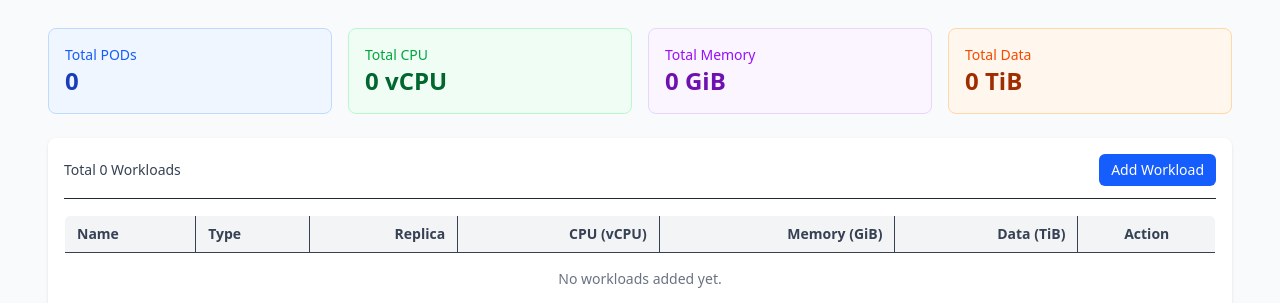
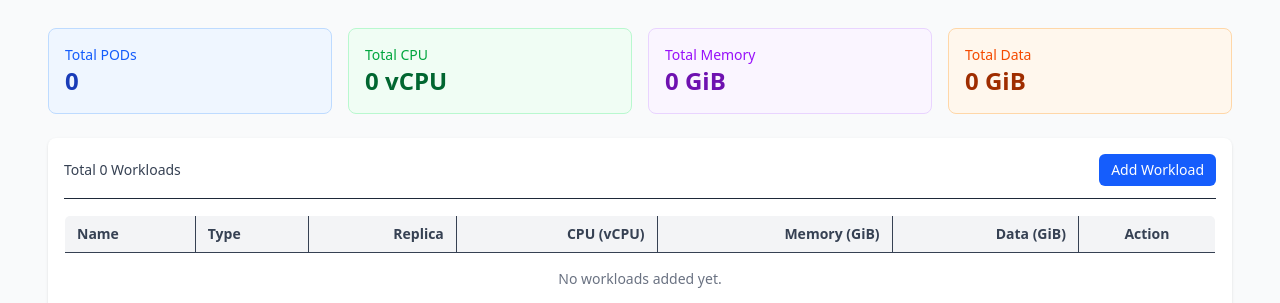
Before and after one commit to mossZmossZ/Nutanix-NKP-Sizer, a React (Vite) app: page / in a window 1280 px wide. Shown: the part 274-577 px from the top of the page. Built offline with nearby package versions, Linux system fonts and the light colour scheme.

Commit message:
Update SolutionPage and WorkloadPage components
Modified src/components/SolutionPage.jsx and src/components/WorkloadPage.jsx. See diff for details of logic or UI changes.

```diff
--- a/src/components/SolutionPage.jsx
+++ b/src/components/SolutionPage.jsx
@@ -12,7 +12,7 @@ const WORKLOAD_CLUSTER_MAPPING = {
 }
 
 export default function SolutionPage({ onResetProjectName = () => {} }) {
-  const [license, setLicense] = useState("Start")
+  const [license, setLicense] = useState("starter")
   const [selectedCluster, setSelectedCluster] = useState("Production")
   const [hardwareData, setHardwareData] = useState([])
   const [growthData, setGrowthData] = useState([])
@@ -54,7 +54,7 @@ export default function SolutionPage({ onResetProjectName = () => {} }) {
       try {
         setLicense(JSON.parse(savedLicense))
       } catch {
-        setLicense("Start")
+        setLicense("Starter")
       }
     }
 
@@ -164,13 +164,13 @@ export default function SolutionPage({ onResetProjectName = () => {} }) {
     const cpuUsage = hardwareTotals.vcpus > 0 ? Math.min((workloadData.cpu / hardwareTotals.vcpus) * 100, 100) : 0
     const memUsage = hardwareTotals.memory > 0 ? Math.min((workloadData.memory / hardwareTotals.memory) * 100, 100) : 0
     const dataUsage =
-      hardwareTotals.disk > 0 ? Math.min((workloadData.data / (hardwareTotals.disk / 1000)) * 100, 100) : 0
+      hardwareTotals.disk > 0 ? Math.min((workloadData.data / hardwareTotals.disk) * 100, 100) : 0
 
     return {
       pod: { usage: Math.round(podUsage), name: "Containers", total: workloadData.pods },
-      cpu: { usage: Math.round(cpuUsage), name: "Processing", total: workloadData.cpu },
-      ram: { usage: Math.round(memUsage), name: "Memory", total: workloadData.memory },
-      data: { usage: Math.round(dataUsage), name: "Storage", total: workloadData.data },
+      cpu: { usage: Math.round(cpuUsage), name: "Processing", used: workloadData.cpu, total: hardwareTotals.vcpus },
+      ram: { usage: Math.round(memUsage), name: "Memory", used: workloadData.memory, total: hardwareTotals.memory },
+      data: { usage: Math.round(dataUsage), name: "Storage (GiB)", used: workloadData.data, total: hardwareTotals.disk },
     }
   }
 
@@ -220,7 +220,7 @@ export default function SolutionPage({ onResetProjectName = () => {} }) {
       localStorage.clear()
       setHardwareData([])
       setGrowthData([])
-      setLicense("Start")
+      setLicense("Starter")
 
       onResetProjectName();
 
@@ -241,7 +241,7 @@ export default function SolutionPage({ onResetProjectName = () => {} }) {
       title: "Modify License",
       input: "select",
       inputOptions: {
-        Start: "Start",
+        Starter: "Starter",
         Pro: "Pro",
         Ultimate: "Ultimate",
       },
@@ -517,10 +517,26 @@ export default function SolutionPage({ onResetProjectName = () => {} }) {
   }
 
   const CircularGauge = ({ data, label }) => {
-    const isHealthy = data.usage <= 80
+    // Gauge color logic: green <=60, yellow >60-80, red >80
+    let colorClass = "text-green-500"
+    let dotClass = "bg-green-500"
+    if (data.usage > 80) {
+      colorClass = "text-red-500"
+      dotClass = "bg-red-500"
+    } else if (data.usage > 60) {
+      colorClass = "text-yellow-400"
+      dotClass = "bg-yellow-400"
+    }
     const circumference = 2 * Math.PI * 45
     const strokeDasharray = circumference
     const strokeDashoffset = animateGauges ? circumference - (data.usage / 100) * circumference : circumference
+
+    let centerValue
+    if (label === "POD") {
+      centerValue = data.total
+    } else {
+      centerValue = `${data.used ?? 0}/${data.total ?? 0}`
+    }
 
     return (
       <div className="flex flex-col items-center p-4 group cursor-pointer">
@@ -544,14 +560,14 @@ export default function SolutionPage({ onResetProjectName = () => {} }) {
               fill="transparent"
               strokeDasharray={strokeDasharray}
               strokeDashoffset={strokeDashoffset}
-              className={`transition-all duration-2000 ease-out ${isHealthy ? "text-green-500" : "text-red-500"}`}
+              className={`transition-all duration-2000 ease-out ${colorClass}`}
               strokeLinecap="round"
             />
           </svg>
           <div className="absolute inset-0 flex items-center justify-center">
             <div className="text-center">
-              <div className={`w-3 h-3 rounded-full mx-auto mb-1 ${isHealthy ? "bg-green-500" : "bg-red-500"}`}></div>
-              <div className="text-sm font-semibold">{label === "POD" ? data.total : `${data.usage}%`}</div>
+              <div className={`w-3 h-3 rounded-full mx-auto mb-1 ${dotClass}`}></div>
+              <div className="text-sm font-semibold">{centerValue}</div>
             </div>
           </div>
         </div>
@@ -642,7 +658,6 @@ export default function SolutionPage({ onResetProjectName = () => {} }) {
           </div>
           <div className="text-sm text-gray-600">
             License Cores: <span className="font-semibold text-purple-600">{licenseCores} cores</span>
-            <span className="text-xs text-gray-500 ml-2">(from all Worker nodes)</span>
           </div>
         </div>
       </div>
@@ -657,12 +672,16 @@ export default function SolutionPage({ onResetProjectName = () => {} }) {
             <CircularGauge data={sizingData.pod} label="POD" />
             <CircularGauge data={sizingData.cpu} label="CPU" />
             <CircularGauge data={sizingData.ram} label="RAM" />
-            <CircularGauge data={sizingData.data} label="DATA" />
+            <CircularGauge data={sizingData.data} label="DATA (GiB)" />
           </div>
           <div className="flex items-center justify-center space-x-6 text-sm mb-4">
             <div className="flex items-center space-x-2">
               <div className="w-3 h-3 bg-red-500 rounded-full"></div>
               <span className="text-gray-600">Over Capacity</span>
+            </div>
+            <div className="flex items-center space-x-2">
+              <div className="w-3 h-3 bg-yellow-400 rounded-full"></div>
+              <span className="text-gray-600">Warning Capacity</span>
             </div>
             <div className="flex items-center space-x-2">
               <div className="w-3 h-3 bg-green-500 rounded-full"></div>
@@ -753,8 +772,8 @@ export default function SolutionPage({ onResetProjectName = () => {} }) {
                   <th className="px-3 py-2 border text-center">Worker Nodes</th>
                   <th className="px-3 py-2 border text-center">Reserved</th>
                   <th className="px-3 py-2 border text-right">Total vCPUs</th>
-                  <th className="px-3 py-2 border text-right">Total Memory</th>
-                  <th className="px-3 py-2 border text-right">Total Disk</th>
+                  <th className="px-3 py-2 border text-right">Total Memory (GB)</th>
+                  <th className="px-3 py-2 border text-right">Total Disk (GiB)</th>
                   <th className="px-3 py-2 border text-center">Actions</th>
                 </tr>
               </thead>
--- a/src/components/WorkloadPage.jsx
+++ b/src/components/WorkloadPage.jsx
@@ -258,7 +258,7 @@ export default function WorkloadPage({ onResetProjectName = () => {} }) {
         </div>
         <div className="bg-orange-50 border border-orange-200 rounded-lg p-4">
           <div className="text-sm font-medium text-orange-600">Total Data</div>
-          <div className="text-2xl font-bold text-orange-800">{totals.data} TiB</div>
+          <div className="text-2xl font-bold text-orange-800">{totals.data} GiB</div>
         </div>
       </div>
 
@@ -283,7 +283,7 @@ export default function WorkloadPage({ onResetProjectName = () => {} }) {
                 <th className="px-3 py-2 border text-right">Replica</th>
                 <th className="px-3 py-2 border text-right">CPU (vCPU)</th>
                 <th className="px-3 py-2 border text-right">Memory (GiB)</th>
-                <th className="px-3 py-2 border text-right">Data (TiB)</th>
+                <th className="px-3 py-2 border text-right">Data (GiB)</th>
                 <th className="px-3 py-2 border text-center">Action</th>
               </tr>
             </thead>
@@ -410,11 +410,11 @@ export default function WorkloadPage({ onResetProjectName = () => {} }) {
                 />
               </div>
               <div>
-                <label className="block text-sm font-medium text-gray-600">Data (TiB)</label>
+                <label className="block text-sm font-medium text-gray-600">Data (GiB)</label>
                 <input
                   type="number"
                   min="0"
-                  placeholder="Data in TiB"
+                  placeholder="Data in GiB"
                   value={form.data}
                   onChange={(e) => setForm({ ...form, data: Number(e.target.value) })}
                   className="w-full border rounded-md px-3 py-2 mt-1 focus:ring-2 focus:ring-blue-500 outline-none"
```
Also changed, not shown: 1 other file (tests, documents, lock files or other folders).
